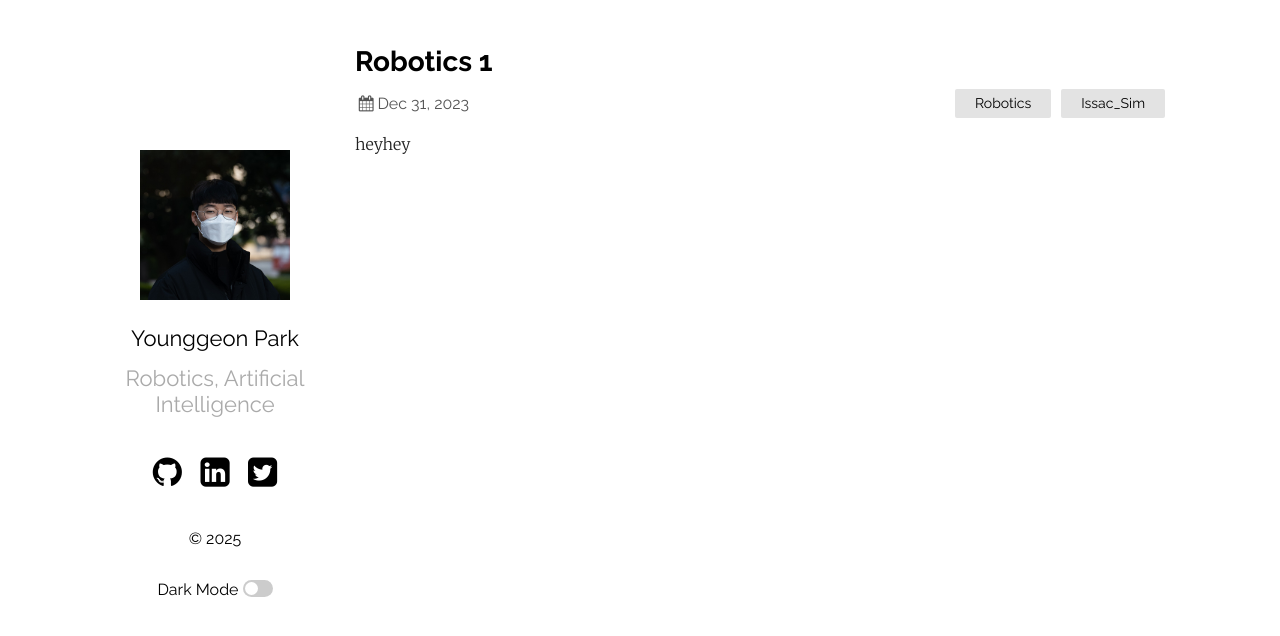
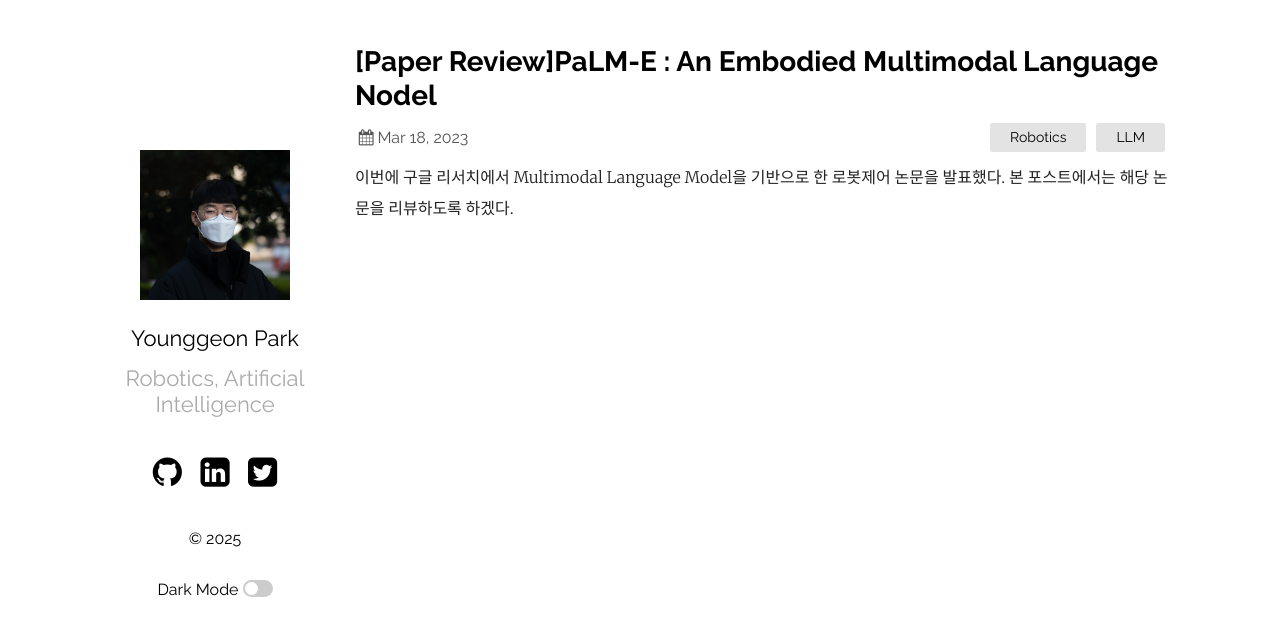
Before and after one commit to robot-park/robot-park.github.io, a Jekyll site: the page built from _posts/2023-03-19-palm_e_paper_review.markdown, in a window 1280 px wide. Shown: the top 636 px of the page. Built offline with Jekyll 4.4.1, drawn with Linux system fonts in a browser that asks for light colours.

Commit message:
Update 2023-03-19-palm_e_paper_review.markdown

```diff
--- a/_posts/2023-03-19-palm_e_paper_review.markdown
+++ b/_posts/2023-03-19-palm_e_paper_review.markdown
@@ -1,7 +1,8 @@
 ---
 layout: post
-title:  "Robotics 1"
-date:   2024-01-01 00:00:01 +0530
-categories: Robotics Issac_Sim
+title:  "[Paper Review]PaLM-E : An Embodied Multimodal Language Nodel"
+date:   2023-03-19 00:00:01 +0530
+categories: Robotics LLM
 ---
-heyhey
+이번에 구글 리서치에서 Multimodal Language Model을 기반으로 한 로봇제어 논문을 발표했다.
+본 포스트에서는 해당 논문을 리뷰하도록 하겠다.
```
